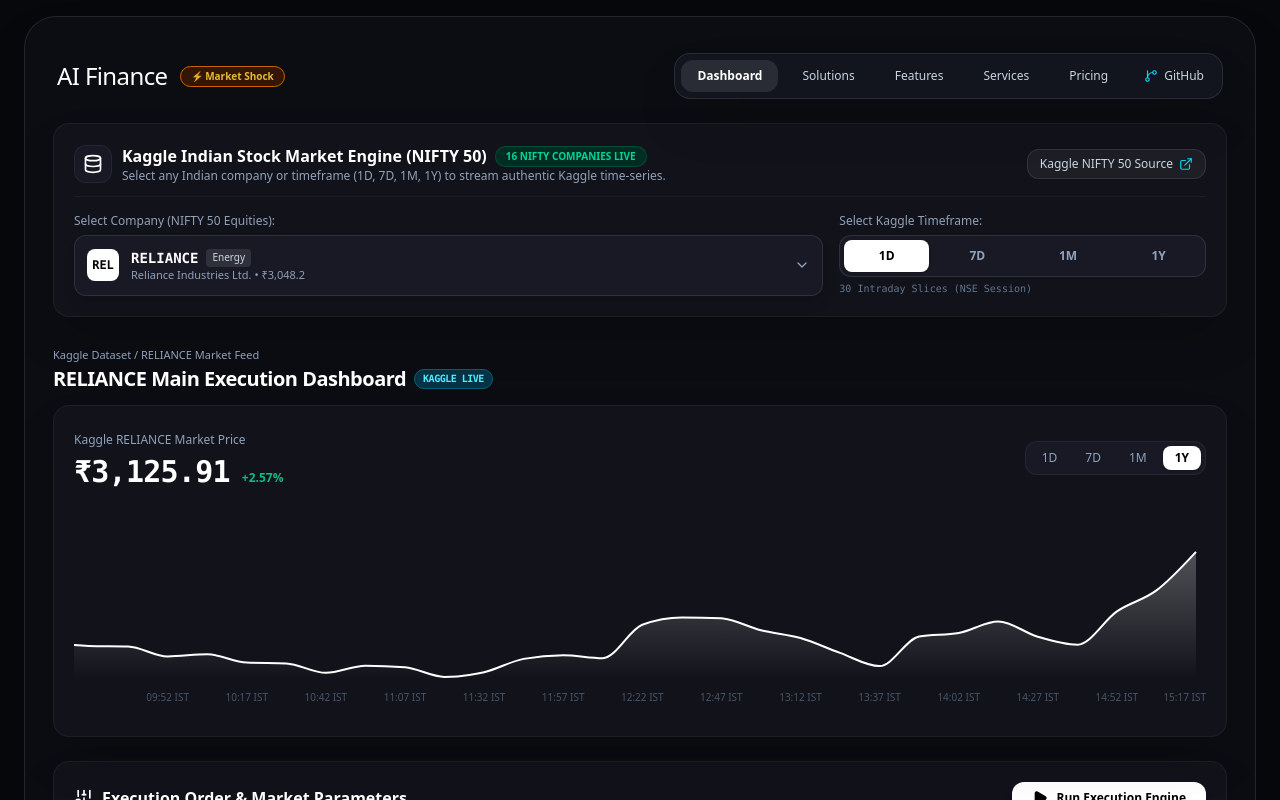
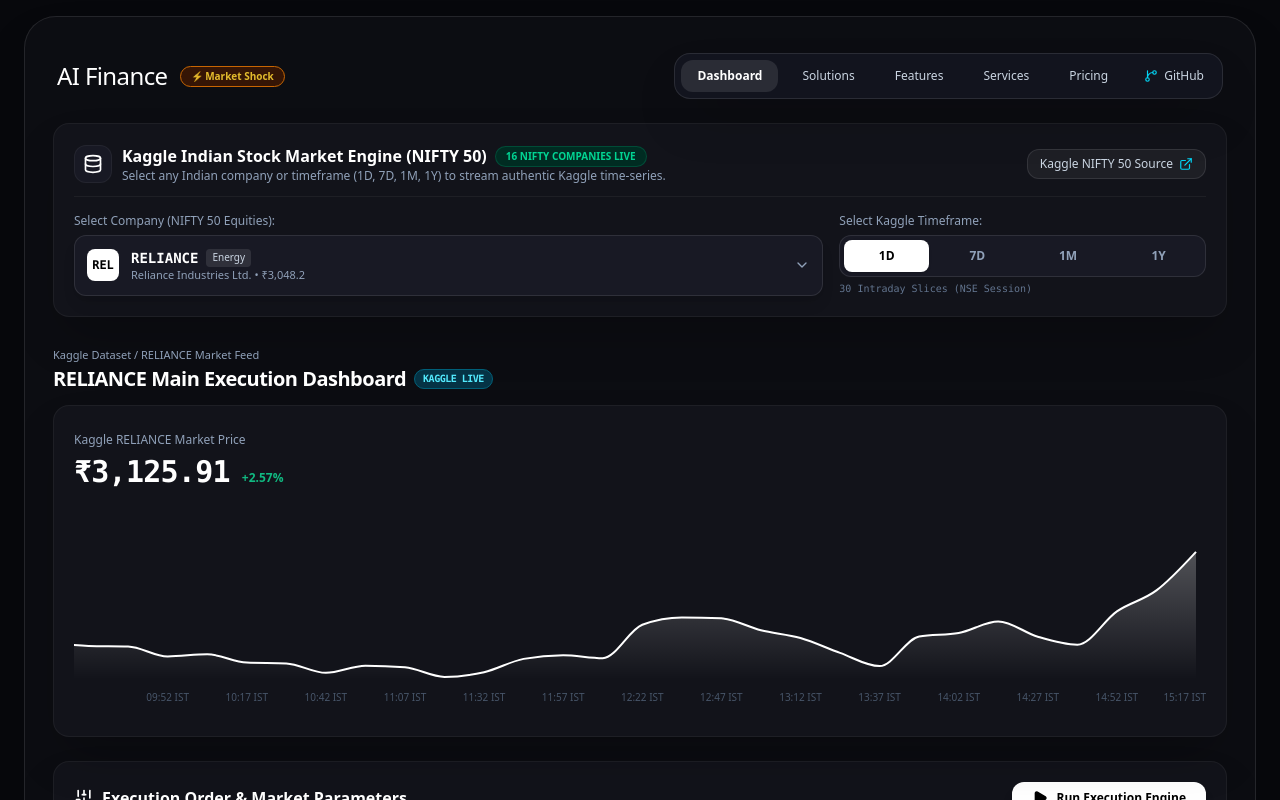
Before and after one commit to Viidhyanshu/OPTIMAL-TRADE, a Next.js app: page / in a window 1280 px wide. Shown: the top 800 px of the page. Built offline with nearby package versions, Linux system fonts and the light colour scheme.

Commit message:
Remove duplicate 1D/7D/1M/1Y timeframe tabs from hero chart card

```diff
--- a/src/components/MainHeroChartCard.tsx
+++ b/src/components/MainHeroChartCard.tsx
@@ -1,19 +1,15 @@
 'use client';
 
-import React, { useState } from 'react';
+import React from 'react';
 import { SimulationResult } from '@/lib/engine/types';
 import { ResponsiveContainer, AreaChart, Area, XAxis, YAxis, Tooltip } from 'recharts';
-import { Database, TrendingUp } from 'lucide-react';
 
 interface MainHeroChartCardProps {
   result: SimulationResult;
 }
 
 export const MainHeroChartCard: React.FC<MainHeroChartCardProps> = ({ result }) => {
-  const [timeframe, setTimeframe] = useState<'1D' | '7D' | '1M' | '1Y'>('1Y');
-
-  const { marketData, strategyResults, config } = result;
-  const adaptiveResult = strategyResults.DYNAMIC_ADAPTIVE;
+  const { marketData, config } = result;
 
   // Chart data loaded directly from Kaggle records
   const chartData = marketData.map((m) => ({
@@ -55,21 +51,6 @@
                 {priceChangeBps >= 0 ? '+' : ''}{priceChangeBps}%
               </span>
             </div>
-          </div>
-
-          {/* Timeframe Selector */}
-          <div className="flex items-center gap-1 bg-[#181924] p-1 rounded-xl border border-white/5 text-xs font-medium text-slate-400">
-            {(['1D', '7D', '1M', '1Y'] as const).map((tf) => (
-              <button
-                key={tf}
-                onClick={() => setTimeframe(tf)}
-                className={`px-3 py-1 rounded-lg transition ${
-                  timeframe === tf ? 'bg-white text-black font-bold shadow' : 'hover:text-white'
-                }`}
-              >
-                {tf}
-              </button>
-            ))}
           </div>
         </div>
 
```
